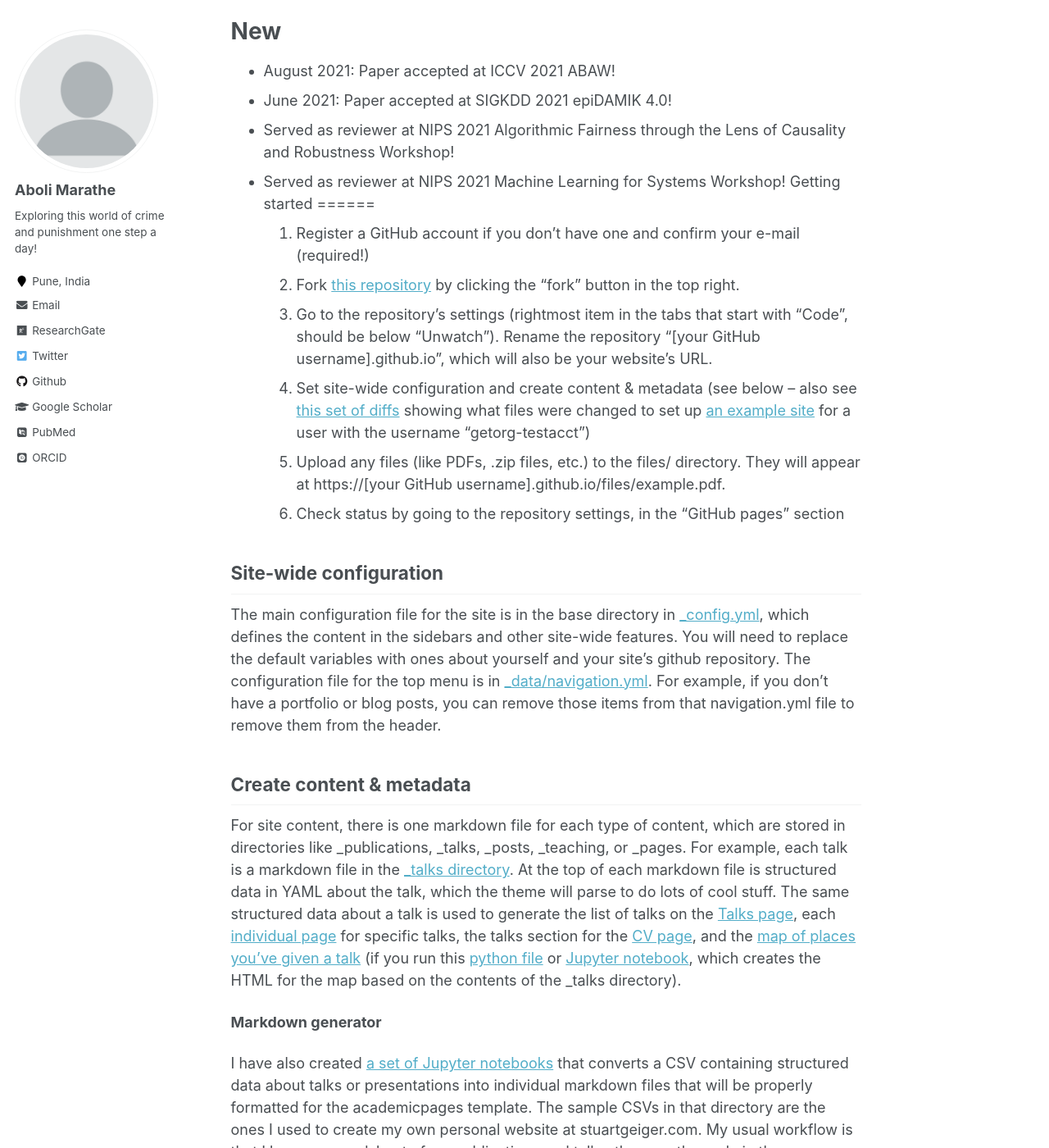
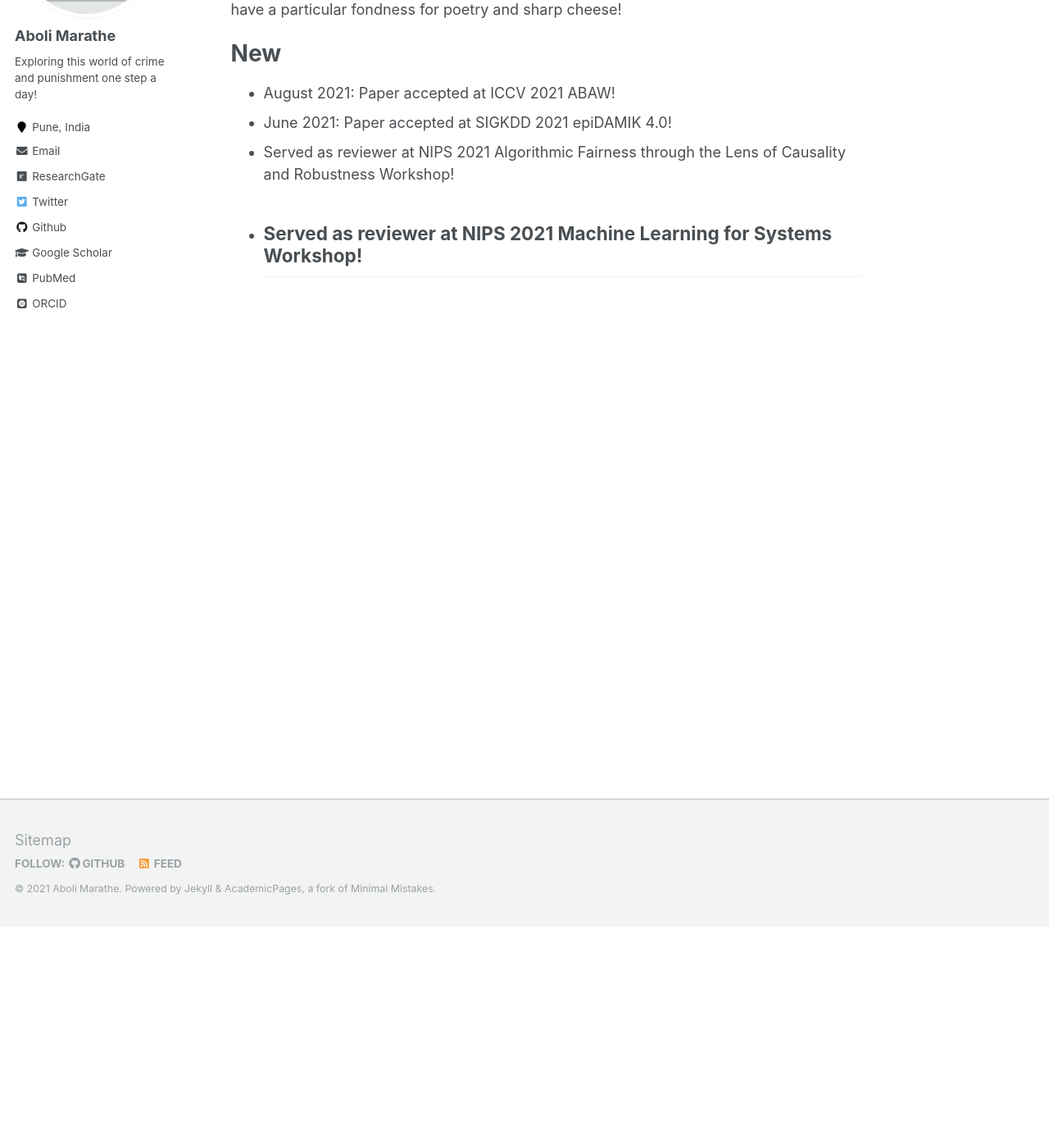
Before and after one commit to Infernolia/Infernolia.github.io, a Jekyll site: the page built from _pages/about.md, in a window 1280 px wide and 1400 px high, scrolled down 270 px. Shown: the whole window at 82% size. Built offline with Jekyll 4.4.1, drawn with Linux system fonts in a browser that asks for light colours; some web fonts are replaced; some of the changed text lies outside the part shown.

Commit message:
Update about.md

```diff
--- a/_pages/about.md
+++ b/_pages/about.md
@@ -8,7 +8,7 @@ redirect_from:
   - /about.html
 ---
 
-I am a fourth year undergraduate studuent pursuing my Bachelor of Engineering Degree in Computer Engineering at SCTR's Pune Institute of Computer Technology, affiliated to Savitribai Phule Pune University. I enjoy designing efficient computer vision architectures and reinforcement learning models for versatile AI systems.
+I am a fourth year undergraduate studuent pursuing my Bachelor of Engineering Degree in Computer Engineering at SCTR's Pune Institute of Computer Technology, affiliated to Savitribai Phule Pune University. I enjoy designing efficient computer vision architectures and reinforcement learning models for versatile AI systems. Besides machine learning, I have a particular fondness for poetry and sharp cheese!
 
 New
 ======
@@ -17,35 +17,4 @@ New
 - June 2021: Paper accepted at SIGKDD 2021 epiDAMIK 4.0!
 - Served as reviewer at NIPS 2021 Algorithmic Fairness through the Lens of Causality and Robustness Workshop!
 - Served as reviewer at NIPS 2021 Machine Learning for Systems Workshop!
-Getting started
-======
-1. Register a GitHub account if you don't have one and confirm your e-mail (required!)
-1. Fork [this repository](https://github.com/academicpages/academicpages.github.io) by clicking the "fork" button in the top right.
-1. Go to the repository's settings (rightmost item in the tabs that start with "Code", should be below "Unwatch"). Rename the repository "[your GitHub username].github.io", which will also be your website's URL.
-1. Set site-wide configuration and create content & metadata (see below -- also see [this set of diffs](http://archive.is/3TPas) showing what files were changed to set up [an example site](https://getorg-testacct.github.io) for a user with the username "getorg-testacct")
-1. Upload any files (like PDFs, .zip files, etc.) to the files/ directory. They will appear at https://[your GitHub username].github.io/files/example.pdf.
-1. Check status by going to the repository settings, in the "GitHub pages" section
-
-Site-wide configuration
-------
-The main configuration file for the site is in the base directory in [_config.yml](https://github.com/academicpages/academicpages.github.io/blob/master/_config.yml), which defines the content in the sidebars and other site-wide features. You will need to replace the default variables with ones about yourself and your site's github repository. The configuration file for the top menu is in [_data/navigation.yml](https://github.com/academicpages/academicpages.github.io/blob/master/_data/navigation.yml). For example, if you don't have a portfolio or blog posts, you can remove those items from that navigation.yml file to remove them from the header.
-
-Create content & metadata
-------
-For site content, there is one markdown file for each type of content, which are stored in directories like _publications, _talks, _posts, _teaching, or _pages. For example, each talk is a markdown file in the [_talks directory](https://github.com/academicpages/academicpages.github.io/tree/master/_talks). At the top of each markdown file is structured data in YAML about the talk, which the theme will parse to do lots of cool stuff. The same structured data about a talk is used to generate the list of talks on the [Talks page](https://academicpages.github.io/talks), each [individual page](https://academicpages.github.io/talks/2012-03-01-talk-1) for specific talks, the talks section for the [CV page](https://academicpages.github.io/cv), and the [map of places you've given a talk](https://academicpages.github.io/talkmap.html) (if you run this [python file](https://github.com/academicpages/academicpages.github.io/blob/master/talkmap.py) or [Jupyter notebook](https://github.com/academicpages/academicpages.github.io/blob/master/talkmap.ipynb), which creates the HTML for the map based on the contents of the _talks directory).
-
-**Markdown generator**
-
-I have also created [a set of Jupyter notebooks](https://github.com/academicpages/academicpages.github.io/tree/master/markdown_generator
-) that converts a CSV containing structured data about talks or presentations into individual markdown files that will be properly formatted for the academicpages template. The sample CSVs in that directory are the ones I used to create my own personal website at stuartgeiger.com. My usual workflow is that I keep a spreadsheet of my publications and talks, then run the code in these notebooks to generate the markdown files, then commit and push them to the GitHub repository.
-
-How to edit your site's GitHub repository
-------
-Many people use a git client to create files on their local computer and then push them to GitHub's servers. If you are not familiar with git, you can directly edit these configuration and markdown files directly in the github.com interface. Navigate to a file (like [this one](https://github.com/academicpages/academicpages.github.io/blob/master/_talks/2012-03-01-talk-1.md) and click the pencil icon in the top right of the content preview (to the right of the "Raw | Blame | History" buttons). You can delete a file by clicking the trashcan icon to the right of the pencil icon. You can also create new files or upload files by navigating to a directory and clicking the "Create new file" or "Upload files" buttons.
-
-Example: editing a markdown file for a talk
-![Editing a markdown file for a talk](/images/editing-talk.png)
-
-For more info
-------
-More info about configuring academicpages can be found in [the guide](https://academicpages.github.io/markdown/). The [guides for the Minimal Mistakes theme](https://mmistakes.github.io/minimal-mistakes/docs/configuration/) (which this theme was forked from) might also be helpful.
+-
```
